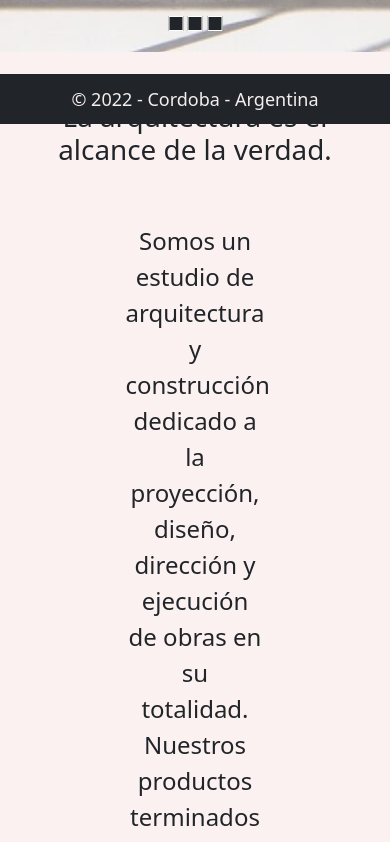
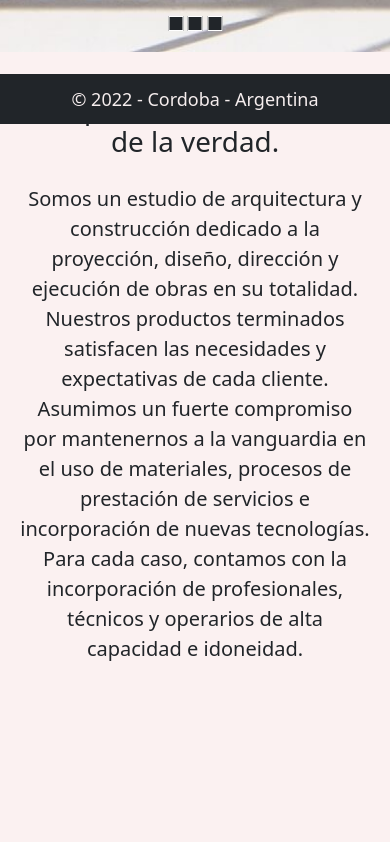
Before and after one commit to SantiMartinezGol/ProyectoArquitectura, a website: page index.html in a window 390 px wide. Shown: the part 720-1562 px from the top of the page. After the commit the page ends 1409 px from the top, so only its background shows below. Drawn offline with nearby package versions, Linux system fonts and the light colour scheme.

Commit message:
Entrega proyecto final 3

```diff
--- a/scss/pages/_index.scss
+++ b/scss/pages/_index.scss
@@ -148,6 +148,44 @@ body{
     &__parrafo {
         width: 80%;
         margin: auto;
-        padding: 2em;
     }
 }
+
+@media (max-width: 969px) {
+
+}
+
+@media (max-width: 768px){
+
+    .contenido {
+        font-size: 22px;
+
+        &__parrafo {
+            width: 90%;
+            padding: 0;
+            margin: 25px auto;
+        }
+    }
+}
+
+@media (max-width: 660px) {
+
+    .contenido {
+        font-size: 20px;
+        padding: 0;
+        width:100%;
+        margin: 0 auto;
+        background-color: map-get($estilos,backgr);
+
+        &__titulo {
+            margin-top: 40px;
+
+        }
+
+        &__parrafo {
+            width: 90%;
+            padding: 0;
+            margin: 25px auto;
+        }
+    }
+}
```
Also changed, not shown: css/style.css.
